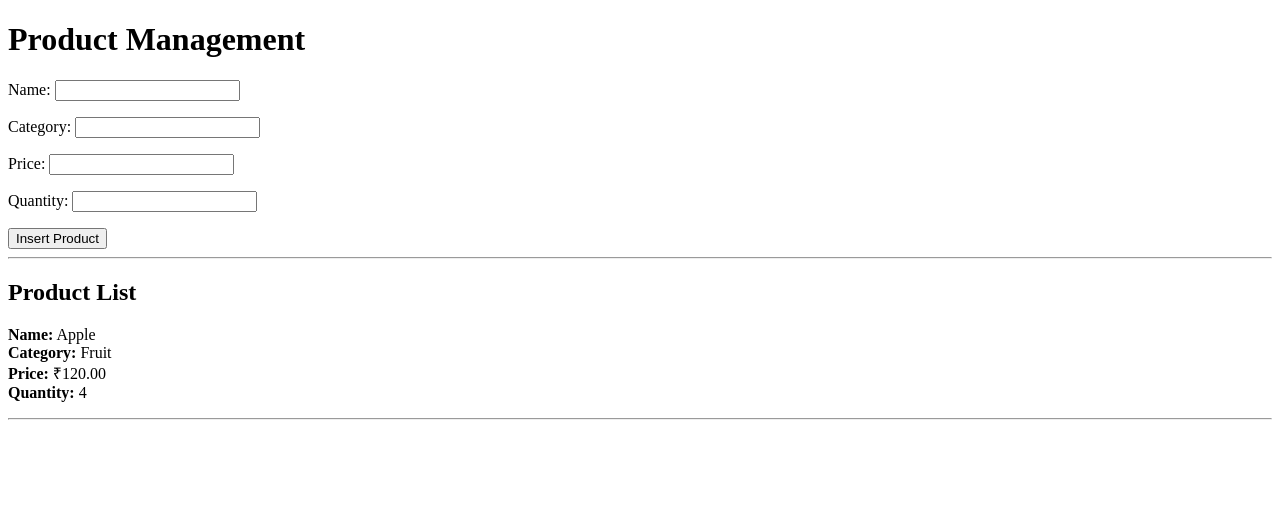
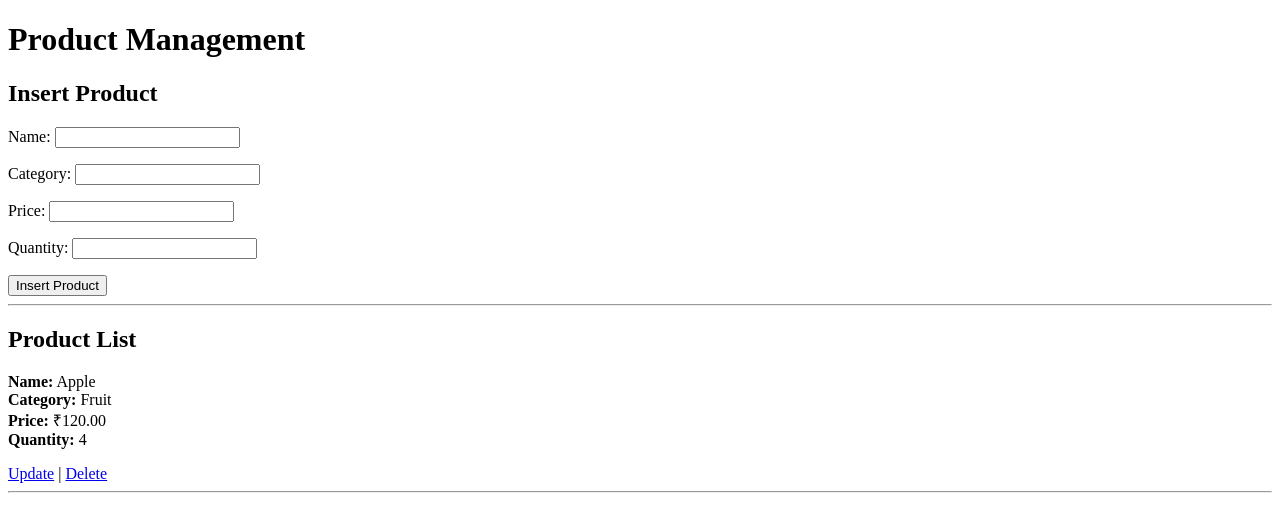
Before and after one commit to SureshKumar-2007/PRODUCT_CRUD_Django, a Django app: page / in a window 1280 px wide. Shown: the top 532 px of the page. Run offline with Django 5.2, Linux system fonts and the light colour scheme; data comes from the database, SQL or seed files in the repository.

Commit message:
Fix the update and delete

```diff
--- a/products/templates/products/product_list.html
+++ b/products/templates/products/product_list.html
@@ -1,39 +1,32 @@
 <!DOCTYPE html>
-<html lang="en">
+<html>
 
 <head>
-    <meta charset="UTF-8">
-    <meta name="viewport" content="width=device-width, initial-scale=1.0">
-    <title>Document</title>
+    <title>Product Management</title>
 </head>
 
 <body>
     <h1>Product Management</h1>
-
+    <h2>Insert Product</h2>
     <form method="POST">
         {% csrf_token %}
         {{ form.as_p }}
-
         <button type="submit">Insert Product</button>
     </form>
-
     <hr>
-
     <h2>Product List</h2>
-
     {% for product in products %}
-
     <p>
         <b>Name:</b> {{ product.name }}<br>
         <b>Category:</b> {{ product.category }}<br>
         <b>Price:</b> ₹{{ product.price }}<br>
         <b>Quantity:</b> {{ product.quantity }}
     </p>
-
+    <a href="{% url 'product_update' product.id %}">Update</a>
+    |
+    <a href="{% url 'product_delete' product.id %}">Delete</a>
     <hr>
-
     {% empty %}
-
     <p>No products available.</p>
     {% endfor %}
 </body>
--- a/products/views.py
+++ b/products/views.py
@@ -37,7 +37,7 @@ def product_update(request, id):
     else:
         form = ProductForm(instance=product)
 
-    return render(request, 'product/product_update.html', {
+    return render(request, 'products/product_update.html', {
         'form': form
     })
 
@@ -50,6 +50,6 @@ def product_delete(request, id):
         product.delete()
         return redirect('product_list')
 
-    return render(request, 'product/product_delete.html', {
+    return render(request, 'products/product_delete.html', {
         'product': product
     })
```
